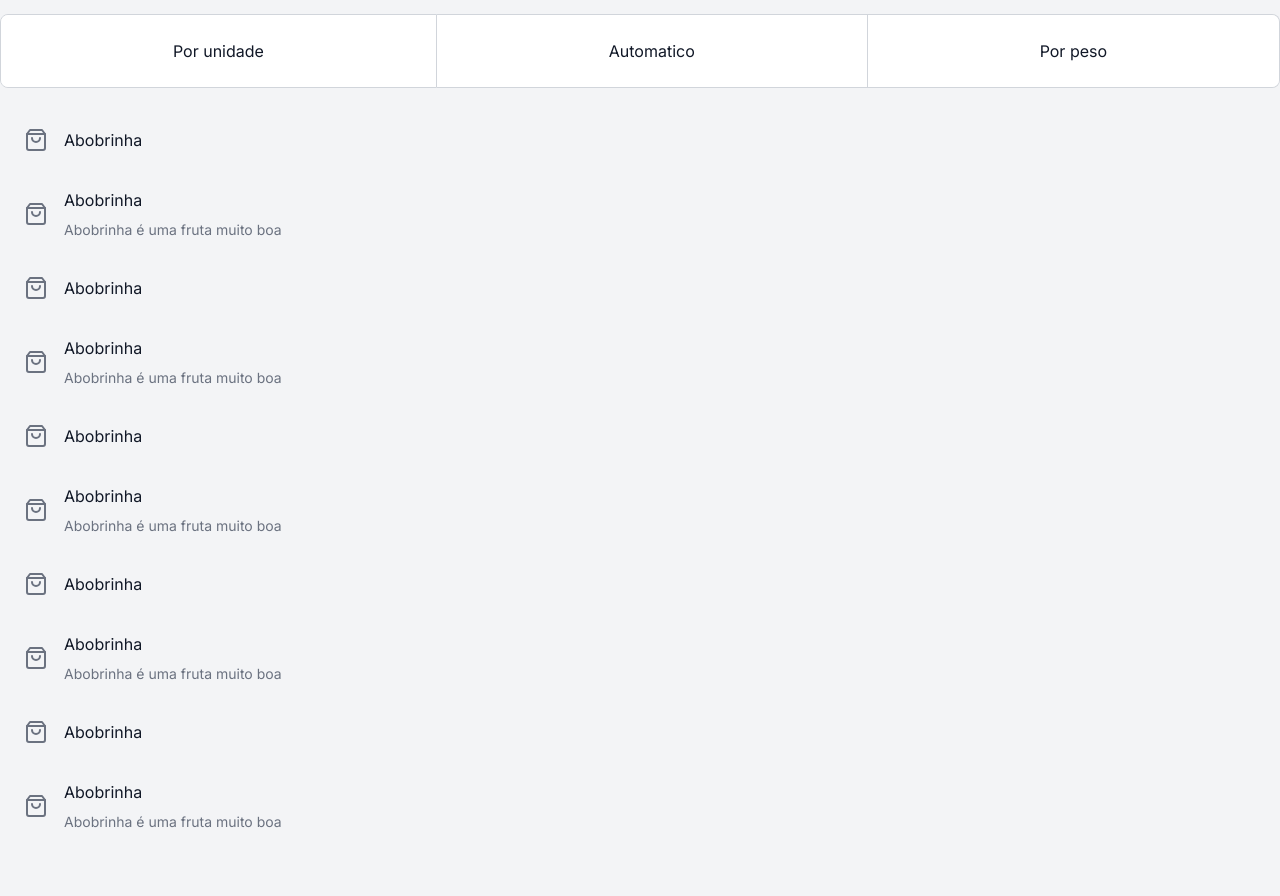
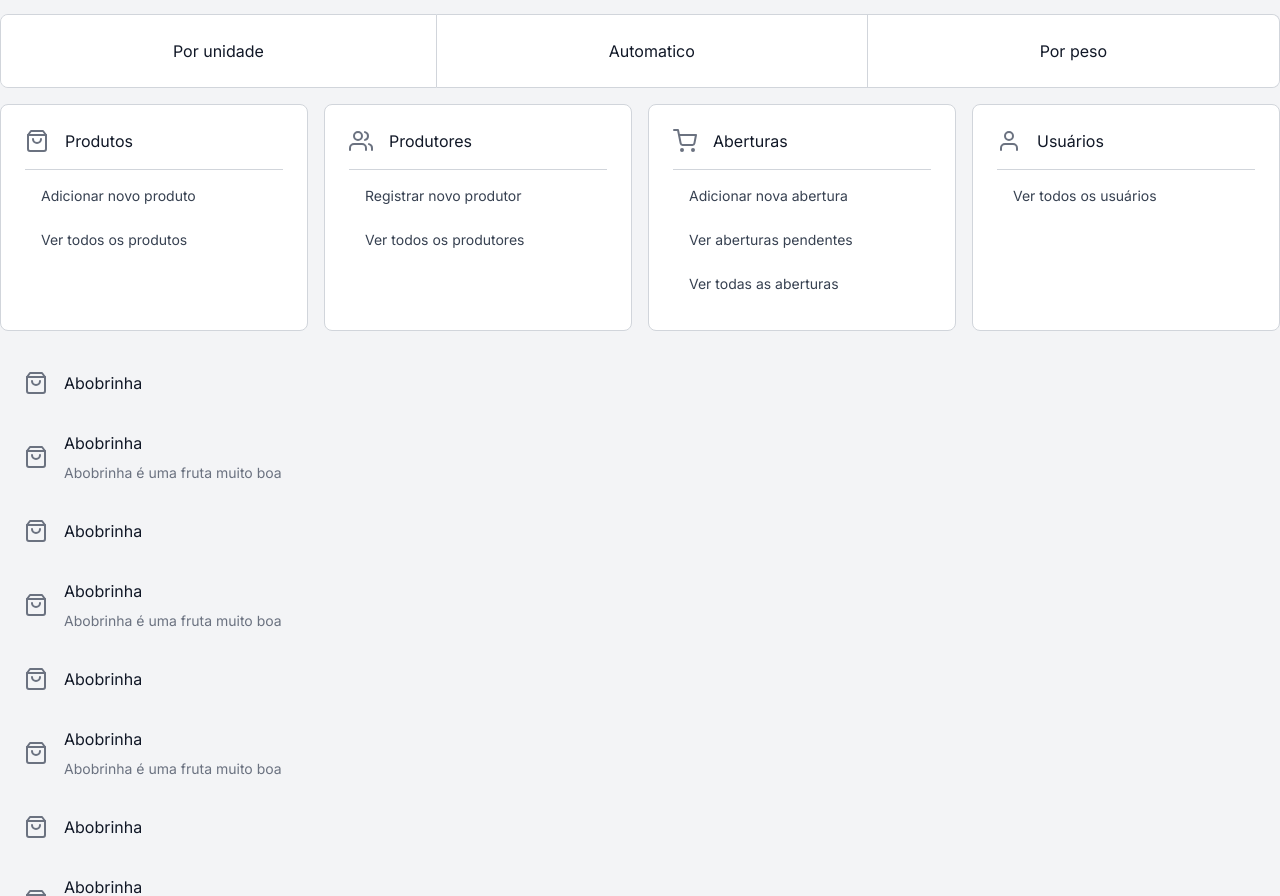
Before and after one commit to HugoJF/mercado-escola-frontend, a Next.js app: page / in a window 1280 px wide. Shown: the part 921-1817 px from the top of the page. Before the commit the page ends 1765 px from the top, so only its background shows below. Built offline with nearby package versions, Linux system fonts and the light colour scheme.

Commit message:
Added link groups

```diff
--- /dev/null
+++ b/components/link-group-item.tsx
@@ -0,0 +1,7 @@
+import {NextPage} from "next";
+
+export const LinkGroupItem: NextPage = ({children}) => {
+    return <li className="duration-150 px-4 py-3 hover:bg-gray-100 cursor-pointer rounded">
+        {children}
+    </li>;
+};
--- /dev/null
+++ b/components/link-group.tsx
@@ -0,0 +1,20 @@
+import {NextPage} from "next";
+import {Icon} from "react-feather";
+
+type Props = {
+    icon: Icon;
+    title: string;
+}
+
+export const LinkGroup: NextPage<Props> = ({title, icon: Icon, children}) => {
+    return <div className="p-6 bg-white border border-gray-300 rounded">
+        <div className="flex space-x-4">
+            <Icon className="text-gray-500"/>
+            <span>{title}</span>
+        </div>
+        <hr className="mt-4 mb-1 border-gray-300"/>
+        <ul className="text-sm text-gray-700">
+            {children}
+        </ul>
+    </div>;
+};
--- a/pages/index.tsx
+++ b/pages/index.tsx
@@ -4,13 +4,15 @@ import {Title} from "../components/title";
 import {SectionTitle} from "../components/section-title";
 import {Button} from "../components/button";
 import {Select} from "../components/select";
-import {Mail, Trash} from "react-feather";
+import {Mail, ShoppingBag, ShoppingCart, Trash, User, Users} from "react-feather";
 import {IconButton} from "../components/icon-button";
 import {ToggleGroup} from "../components/toggle-group";
 import {Toggle} from "../components/toggle";
 import {Header} from "../components/header";
 import {ListItem} from "../components/list-item";
 import {Breadcrumb} from "../components/breadcrumb";
+import {LinkGroup} from "../components/link-group";
+import {LinkGroupItem} from "../components/link-group-item";
 
 const Home: NextPage = () => {
     return <>
@@ -77,6 +79,24 @@ const Home: NextPage = () => {
                     <Toggle id="pog3" name="pog">Por peso</Toggle>
                 </ToggleGroup>
             </div>
+            <div className="grid grid-cols-4 gap-4">
+                <LinkGroup title="Produtos" icon={ShoppingBag}>
+                    <LinkGroupItem>Adicionar novo produto</LinkGroupItem>
+                    <LinkGroupItem>Ver todos os produtos</LinkGroupItem>
+                </LinkGroup>
+                <LinkGroup title="Produtores" icon={Users}>
+                    <LinkGroupItem>Registrar novo produtor</LinkGroupItem>
+                    <LinkGroupItem>Ver todos os produtores</LinkGroupItem>
+                </LinkGroup>
+                <LinkGroup title="Aberturas" icon={ShoppingCart}>
+                    <LinkGroupItem>Adicionar nova abertura</LinkGroupItem>
+                    <LinkGroupItem>Ver aberturas pendentes</LinkGroupItem>
+                    <LinkGroupItem>Ver todas as aberturas</LinkGroupItem>
+                </LinkGroup>
+                <LinkGroup title="Usuários" icon={User}>
+                    <LinkGroupItem>Ver todos os usuários</LinkGroupItem>
+                </LinkGroup>
+            </div>
             <div>
                 {Object.keys(Array(10).fill(0)).map(i => <ListItem
                     title="Abobrinha"
```
